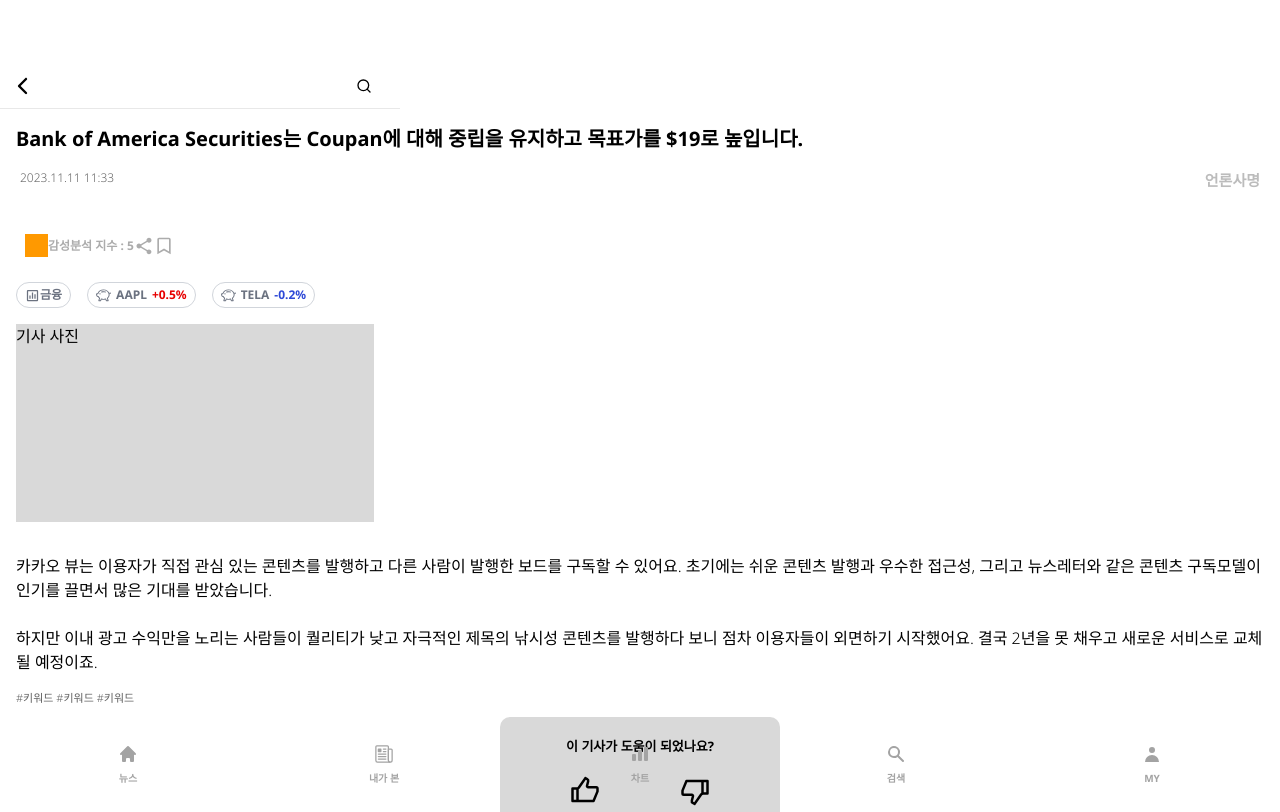
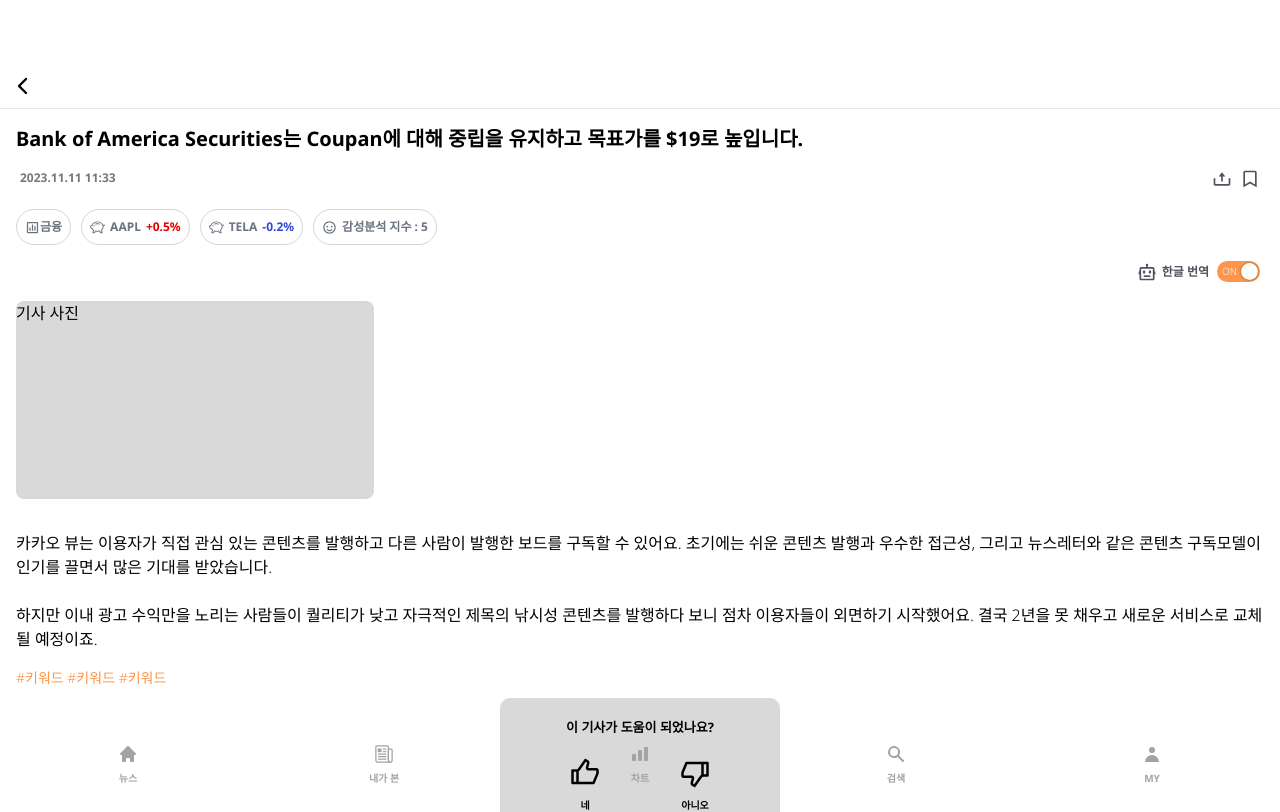
Before and after one commit to TripleA-Project/TripleA-FrontEnd, a Next.js app: page /detail in a window 1280 px wide. Shown: the top 812 px of the page. Built offline with nearby package versions, Linux system fonts and the light colour scheme.

Commit message:
feat: 뉴스 상세 페이지 카테고리 부분 구현

```diff
--- a/src/app/detail/page.tsx
+++ b/src/app/detail/page.tsx
@@ -4,7 +4,6 @@
 import { Metadata } from 'next';
 import { IoIosArrowBack } from 'react-icons/io';
 import { NewsDetail } from '@/components/NewsDetail';
-import ActionInput from '@/components/ActionInput';
 
 export const metadata: Metadata = {
   title: '개별 뉴스 상세',
@@ -12,19 +11,12 @@
 };
 
 function Detail() {
-  const [searchQuery, setSearchQuery] = useState('');
-
-  const handleSearchChange = (e: ChangeEvent<HTMLInputElement>) => {
-    setSearchQuery(e.target.value);
-  };
-
   return (
     <>
-      <div className="relative h-[109px] w-[400px] border-b border-[#E8E8E8]">
+      <div className="relative h-[109px] border-b border-[#E8E8E8]">
         <button className="absolute left-[10px] top-[80%] translate-y-[-50%] text-[25px]">
           <IoIosArrowBack />
         </button>
-        <ActionInput type="newsDetailSearch" onChange={handleSearchChange} />
       </div>
       <NewsDetail />
     </>
--- /dev/null
+++ b/src/components/Categories/index.tsx
@@ -0,0 +1,34 @@
+import React from 'react';
+import { VisibilityContext } from 'react-horizontal-scrolling-menu';
+
+export function Categories({
+  icon,
+  label,
+  percentage,
+  color,
+}: {
+  icon: React.JSX.Element;
+  label: string;
+  percentage: string | null;
+  color: string | null;
+}) {
+  const visibility = React.useContext(VisibilityContext);
+  const visible = visibility.isItemVisible(label);
+
+  return (
+    <div
+      className="flex h-[36px] items-center justify-center whitespace-nowrap rounded-full border border-gray-300 px-2 py-1 text-xs font-semibold text-gray-500"
+      style={{ backgroundColor: visible ? 'white' : 'gray' }}
+    >
+      {icon}
+      {label}
+      {percentage && color
+        ? percentage && (
+            <span className="ml-[5px]" style={{ color: color }}>
+              {percentage}
+            </span>
+          )
+        : null}
+    </div>
+  );
+}
--- a/src/components/NewsDetail/index.module.css
+++ b/src/components/NewsDetail/index.module.css
@@ -40,3 +40,58 @@
   top: 20px;
   right: 70px;
 }
+
+.react-horizontal-scrolling-menu--scroll-container::-webkit-scrollbar {
+  display: none;
+}
+
+.react-horizontal-scrolling-menu--scroll-container {
+  -ms-overflow-style: none; /* IE and Edge */
+  scrollbar-width: none; /* Firefox */
+}
+
+.scrollbar-hidden::-webkit-scrollbar {
+  display: none;
+}
+
+.container::before {
+  content: '';
+  position: absolute;
+  top: 0;
+  bottom: 0;
+  left: 0;
+  width: 20px; /* 왼쪽 그라데이션 너비 */
+  background: linear-gradient(to right, rgba(255, 255, 255, 0) 0%, rgba(255, 255, 255, 1) 100%);
+  pointer-events: none;
+  z-index: 2;
+  opacity: 1;
+  filter: none;
+  transition: opacity 0.3s, filter 0.3s;
+}
+
+.container::after {
+  content: '';
+  position: absolute;
+  top: 0;
+  bottom: 0;
+  right: 0;
+  width: 20px; /* 오른쪽 그라데이션 너비 */
+  background: linear-gradient(to left, rgba(255, 255, 255, 0) 0%, rgba(255, 255, 255, 1) 100%);
+  pointer-events: none;
+  z-index: 2;
+  opacity: 1;
+  filter: none;
+  transition: opacity 0.3s, filter 0.3s;
+}
+
+.container.left::before,
+.container.both::before {
+  opacity: 0.5;
+  filter: blur(8px);
+}
+
+.container.right::after,
+.container.both::after {
+  opacity: 0.5;
+  filter: blur(8px);
+}
--- a/src/components/NewsDetail/index.tsx
+++ b/src/components/NewsDetail/index.tsx
@@ -1,52 +1,157 @@
 'use client';
 
-import React from 'react';
-import { BiBookmark } from 'react-icons/bi';
+import React, { useState, useRef, useEffect } from 'react';
+import { BiBookmark, BiUpload, BiBot, BiSmile } from 'react-icons/bi';
 import { IoMdShare } from 'react-icons/io';
 import { HiLink } from 'react-icons/hi';
 import { RiThumbDownLine, RiThumbUpLine } from 'react-icons/ri';
 import { BiBarChartSquare } from 'react-icons/bi';
 import { BsPiggyBank } from 'react-icons/bs';
 import styles from './index.module.css';
+import Switch from 'react-switch';
+import { Categories } from '../Categories';
 
 export function NewsDetail() {
+  const containerRef = useRef<HTMLDivElement>(null);
+  const [checked, setChecked] = useState(true);
+  const [scrollState, setScrollState] = useState('right');
+
+  useEffect(() => {
+    const handleScroll = () => {
+      if (containerRef.current) {
+        const container = containerRef.current;
+        const isScrolledRight = container.scrollLeft === 0;
+        const isScrolledLeft = container.scrollLeft + container.clientWidth >= container.scrollWidth;
+
+        if (isScrolledRight) {
+          setScrollState('right');
+        } else if (isScrolledLeft) {
+          setScrollState('left');
+        } else {
+          setScrollState('both');
+        }
+      }
+    };
+
+    handleScroll();
+
+    if (containerRef.current) {
+      handleScroll();
+      containerRef.current.addEventListener('scroll', handleScroll);
+    }
+
+    return () => {
+      if (containerRef.current) {
+        containerRef.current.removeEventListener('scroll', handleScroll);
+      }
+    };
+  }, []);
+
+  const handleChange = (checked: boolean) => {
+    setChecked(checked);
+  };
+
+  const handleRenderSwitchIcon = () => null;
+
+  const handleRenderHandle = () => (
+    <div className={`react-switch-handle ${checked ? 'on' : 'off'}`}>{checked ? 'On' : 'Off'}</div>
+  );
+
+  const categories = [
+    {
+      icon: <BiBarChartSquare className="text-[15px]" />,
+      label: '금융',
+      percentage: null,
+      color: null,
+    },
+    {
+      icon: <BsPiggyBank className="mr-[5px] text-[15px]" />,
+      label: 'AAPL',
+      percentage: '+0.5%',
+      color: '#E70000',
+    },
+
+    {
+      icon: <BsPiggyBank className="mr-[5px] text-[15px]" />,
+      label: 'TELA',
+      percentage: '-0.2%',
+      color: '#2E49D7',
+    },
+    {
+      icon: <BiSmile className="mr-[5px] text-[15px]" />,
+      label: '감성분석 지수 : 5',
+      percentage: null,
+      color: '#000000',
+    },
+  ];
+
   return (
     <div className="flex flex-col">
       <div className="p-4 text-xl font-semibold">
         Bank of America Securities는 Coupan에 대해 중립을 유지하고 목표가를 $19로 높입니다.{' '}
       </div>
       <div className="h-[40px]">
-        <div className="absolute left-5 text-[12px] text-[#656565]">2023.11.11 11:33</div>
-        <div className="absolute right-5 text-[15px] font-semibold text-[#bcbcbc]">언론사명</div>
-      </div>
-      <div className="flex p-[25px]">
-        <div className="h-[23px] w-[23px] bg-[#FF9900]"></div>
-        <div className="flex items-center justify-center text-[12px] font-semibold text-[#ACACAC]">
-          감성분석 지수 : 5
-        </div>
-        <button className="text-[20px] text-[#ACACAC]">
-          <IoMdShare />
+        <div className="absolute left-5 text-[12px] font-semibold text-[#777777]">2023.11.11 11:33</div>
+        <button className="absolute right-12 text-[20px] font-semibold text-[#4e525d]">
+          <BiUpload />
         </button>
-        <button className="text-[20px] text-[#ACACAC]">
+        <button className="absolute right-5 text-[20px] font-semibold text-[#4e525d]">
           <BiBookmark />
         </button>
       </div>
-      <div className="flex">
-        <div className="ml-4 flex items-center justify-center rounded-full border border-gray-300 px-2 py-1 text-xs font-semibold text-gray-500">
-          <BiBarChartSquare className="text-[15px]" />
-          금융
-        </div>
-        <div className="ml-4 flex items-center justify-center rounded-full border border-gray-300 px-2 py-1 text-xs font-semibold text-gray-500">
-          <BsPiggyBank className="mr-[5px] text-[15px]" />
-          AAPL <span className="ml-[5px] text-[#E70000]">+0.5%</span>
-        </div>
-        <div className="ml-4 flex items-center justify-center rounded-full border border-gray-300 px-2 py-1 text-xs font-semibold text-gray-500">
-          <BsPiggyBank className="mr-[5px] text-[15px]" />
-          TELA <span className="ml-[5px] text-[#2E49D7]">-0.2%</span>
+
+      <div className={`container ml-[16px] flex overflow-x-auto ${scrollState}`} ref={containerRef}>
+        <style jsx>{`
+          .container::-webkit-scrollbar {
+            display: none;
+          }
+          .container {
+            position: relative;
+          }
+        `}</style>
+        {categories.map((category, index) => (
+          <div key={index} className="category-slide mr-[10px]">
+            <div className="flex h-[36px] items-center justify-center whitespace-nowrap rounded-full border border-gray-300 px-2 py-1 text-xs font-semibold text-gray-500">
+              {category.icon}
+              {category.label}
+              {category.percentage && (
+                <span className="ml-[5px]" style={{ color: category.color }}>
+                  {category.percentage}
+                </span>
+              )}
+            </div>
+          </div>
+        ))}
+      </div>
+
+      <div className="relative h-[40px] pt-[16px]">
+        <div className="absolute right-5 flex items-center justify-center text-[#4e525d]">
+          <BiBot className="text-[20px]" />
+          <span className="ml-[5px] text-[12px] font-semibold">한글 번역</span>
+          <Switch
+            onChange={handleChange}
+            checked={checked}
+            uncheckedIcon={
+              <div className="align-center ml-[3px] mt-[3px] justify-center text-[10px] text-[#ffffff]">OFF</div>
+            }
+            checkedIcon={
+              <div className="align-center ml-[5px] justify-center pt-[3px] text-[10px] text-[#ffffff]">ON</div>
+            }
+            handleDiameter={17}
+            onHandleColor="#ffffff"
+            offHandleColor="#ffffff"
+            onColor="#fd954a"
+            offColor="#ececec"
+            height={21}
+            width={43}
+            boxShadow="0 0 2px rgba(0, 0, 0, 0.6)"
+            activeBoxShadow="0 0 2px rgba(0, 0, 0, 0.6)"
+            className="ml-2"
+          />
         </div>
       </div>
       <div className="p-[16px]">
-        <div className="h-[198px] w-[358px] bg-[#D9D9D9]">기사 사진</div>
+        <div className="h-[198px] w-[358px] rounded-[8px] bg-[#D9D9D9]">기사 사진</div>
       </div>
       <div className="p-[16px]">
         카카오 뷰는 이용자가 직접 관심 있는 콘텐츠를 발행하고 다른 사람이 발행한 보드를 구독할 수 있어요. 초기에는 쉬운
@@ -56,7 +161,7 @@
         하지만 이내 광고 수익만을 노리는 사람들이 퀄리티가 낮고 자극적인 제목의 낚시성 콘텐츠를 발행하다 보니 점차
         이용자들이 외면하기 시작했어요. 결국 2년을 못 채우고 새로운 서비스로 교체될 예정이죠.
       </div>
-      <div className="ml-[16px] text-[11px] font-medium text-[#616161]">#키워드 #키워드 #키워드</div>
+      <div className="ml-[16px] text-[14px] font-medium text-[#fd954a]">#키워드 #키워드 #키워드</div>
       <div className="mt-[10px] flex h-[150px] w-[280px] flex-col self-center rounded-[10px] bg-[#d9d9d9]">
         <div className="mt-5 self-center text-[13px] font-semibold">이 기사가 도움이 되었나요?</div>
         <div className="relative flex w-[280px] px-[60px]">
--- /dev/null
+++ b/src/components/useDrag/index.ts
@@ -0,0 +1,46 @@
+import React from 'react';
+
+export default function useDrag() {
+  const [clicked, setClicked] = React.useState(false);
+  const [dragging, setDragging] = React.useState(false);
+  const position = React.useRef(0);
+
+  const dragStart = React.useCallback((ev: React.MouseEvent) => {
+    position.current = ev.clientX;
+    setClicked(true);
+  }, []);
+
+  const dragStop = React.useCallback(
+    () =>
+      // NOTE: need some delay so item under cursor won't be clicked
+      window.requestAnimationFrame(() => {
+        setDragging(false);
+        setClicked(false);
+      }),
+    [],
+  );
+
+  const dragMove = (ev: React.MouseEvent, cb: (posDif: number) => void) => {
+    const newDiff = position.current - ev.clientX;
+
+    const movedEnough = Math.abs(newDiff) > 5;
+
+    if (clicked && movedEnough) {
+      setDragging(true);
+    }
+
+    if (dragging && movedEnough) {
+      position.current = ev.clientX;
+      cb(newDiff);
+    }
+  };
+
+  return {
+    dragStart,
+    dragStop,
+    dragMove,
+    dragging,
+    position,
+    setDragging,
+  };
+}
```
Also changed, not shown: package.json (+8 -0 lines), src/components/NewsDetail/hideScrollbar.css (added, +8 -0 lines), 2 other files (tests, documents, lock files or other folders).
